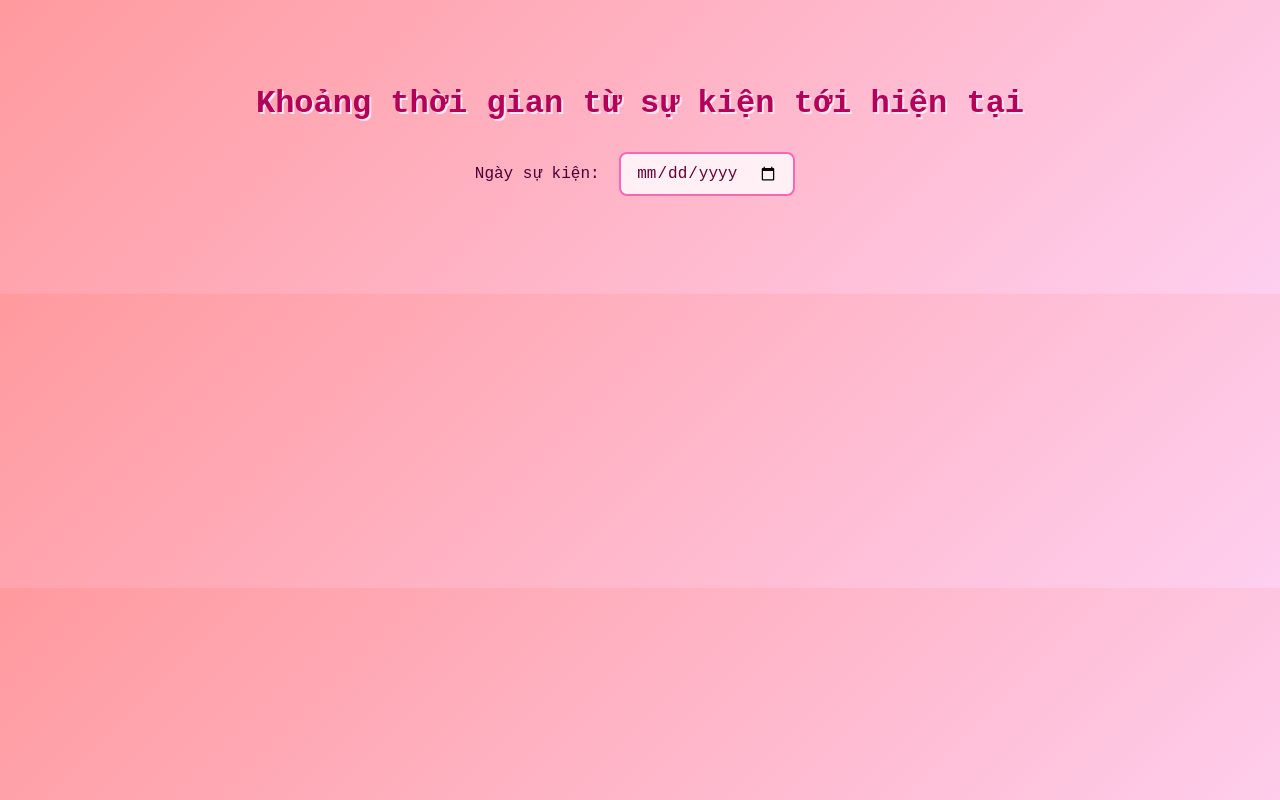
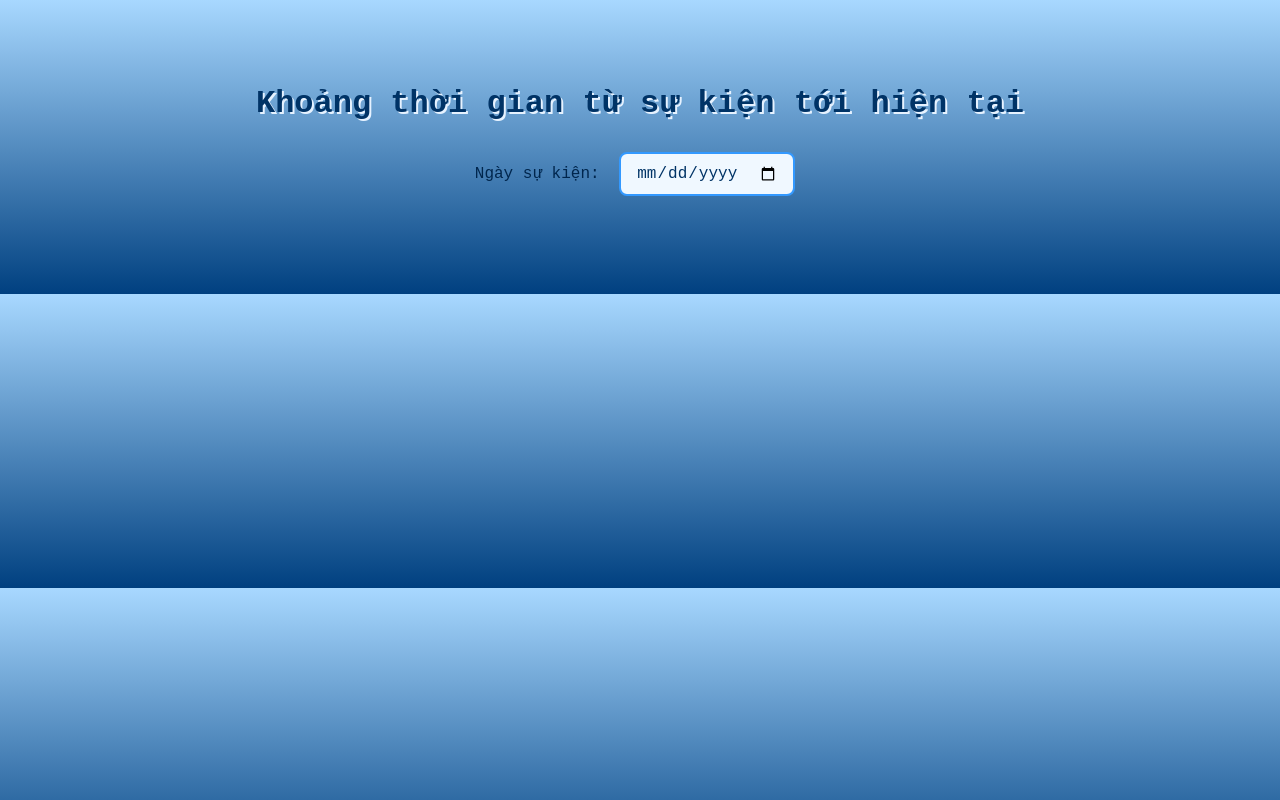
Before and after one commit to timthuong0207-dotcom/Thongkethoigian, a plain HTML site: page index.html in a window 1280 px wide. Drawn offline with Linux system fonts and the light colour scheme.

Commit message:
Update index.html

```diff
--- a/index.html
+++ b/index.html
@@ -6,34 +6,35 @@
   <style>
     body {
       font-family: 'Courier New', monospace; /* chữ kiểu số */
-      background: linear-gradient(135deg, #ff9a9e 0%, #fecfef 100%);
+      /* Gradient từ xanh nhạt sáng ở trên sang xanh đậm ở dưới */
+      background: linear-gradient(to bottom, #a8d8ff 0%, #004080 100%);
       text-align: center;
       padding: 50px;
-      color: #4a0033;
+      color: #00264d;
     }
     h2 {
       font-size: 32px;
       margin-bottom: 20px;
       animation: fadeIn 2s ease-in-out;
-      color: #b30059;
-      text-shadow: 2px 2px #ffe6f2;
+      color: #003366;
+      text-shadow: 2px 2px #e6f2ff;
     }
     input {
       padding: 10px 15px;
       font-size: 16px;
       margin: 10px;
       border-radius: 8px;
-      border: 2px solid #ff66b2;
-      background-color: #fff0f6;
-      color: #660033;
+      border: 2px solid #3399ff;
+      background-color: #f0f8ff;
+      color: #003366;
     }
     #result {
       margin-top: 30px;
       font-size: 22px;
       font-weight: bold;
       animation: fadeInUp 1s ease-in-out;
-      color: #99004d;
-      text-shadow: 1px 1px #ffe6f2;
+      color: #001f4d;
+      text-shadow: 1px 1px #e6f2ff;
     }
     @keyframes fadeIn {
       from {opacity: 0;}
```
